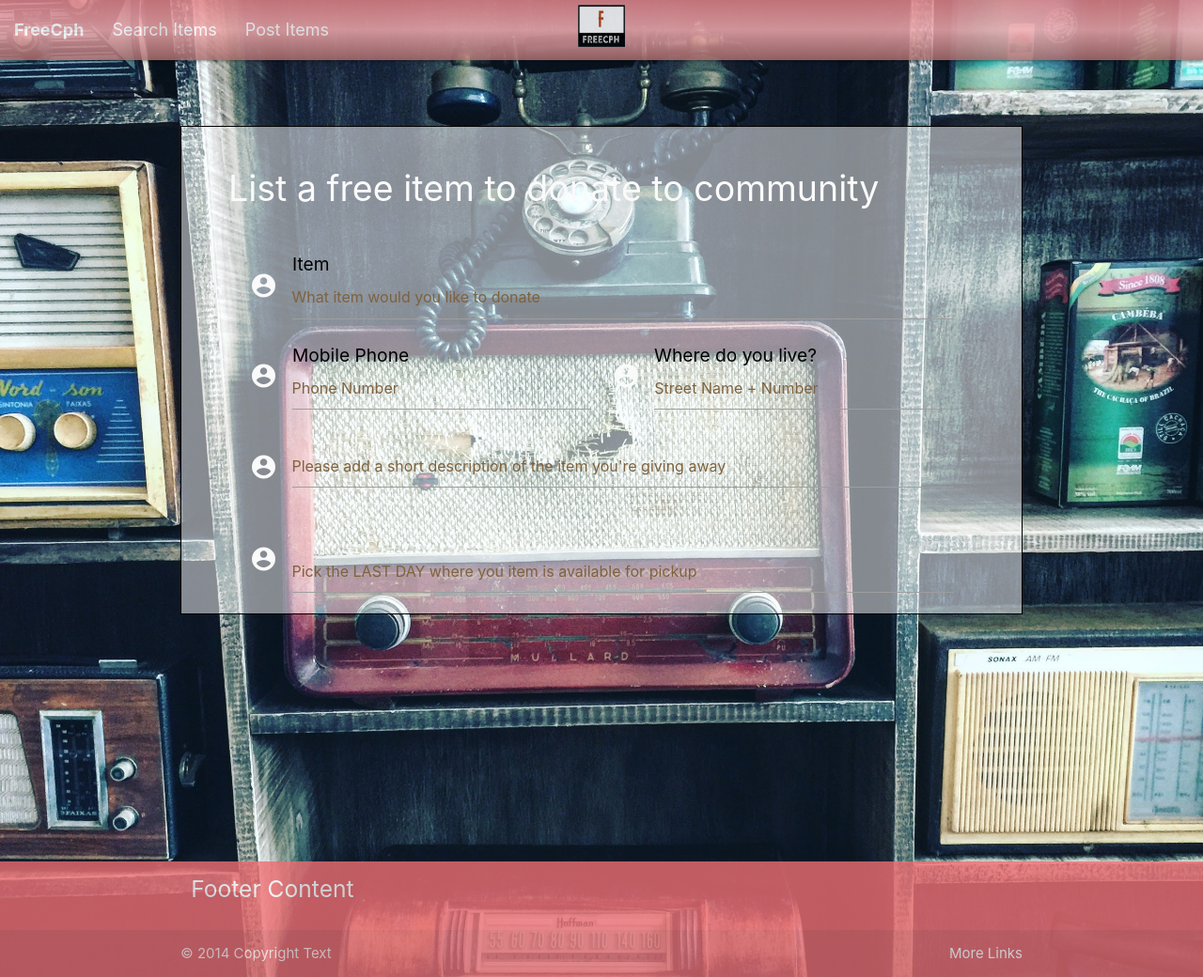
After one commit to ableskewer/3rd-milestone-project-Code-Institute, a Flask app: template templates/post_items.html in a window 1280 px wide. The commit adds this page. Shown: the whole page at 94% size. Run offline with Flask 2, Linux system fonts and the light colour scheme; the template is opened without the code that fills it, so the values that code supplies are empty.

Commit message:
add post_items form page and some additional styling

```diff
--- a/static/css/style.css
+++ b/static/css/style.css
@@ -61,7 +61,6 @@ nav ul a {
   font-size: 3.5rem;
   margin-bottom: 0;
   margin-top: 80px;
-
 }
 
 .header span {
@@ -74,7 +73,7 @@ nav ul a {
 }
 
 .giveaway {
-    background-color:#fdc459;
+  background-color: #fdc459;
   margin-left: 10px;
   margin-top: -5px;
   text-transform: uppercase;
@@ -84,12 +83,12 @@ nav ul a {
 
 .listings {
   width: 90%;
-    height: 50vh;
   margin-top: 50px;
   border: solid 1px #000;
   background-color: rgba(255, 255, 255, 0.5);
   color: #000;
-
+  max-height: 30vh;
+  overflow-y: scroll;
 }
 
 .box-listings {
@@ -104,14 +103,63 @@ nav ul a {
   float: left;
 }
 
-.item-title{
-
-}
-
 .item-description {
   height: 50px;
 }
 
+/* post_items.html */
+
+.form-listing {
+  margin-top: 70px;
+  font-size: 2.5rem;
+  border: solid 1px black;
+  background-color: rgba(255, 255, 255, 0.5);
+  padding: 0 50px;
+  max-height: 50vh;
+  overflow-y: scroll;
+}
+
+.form-listing label {
+  color: black;
+  font-size: 1.6rem;
+}
+
+::placeholder {
+  color: rgb(126, 98, 62);
+}
+
+#textarea {
+  margin-bottom: 5px;
+}
+
+.form-slider-title {
+  color: black;
+  font-size: 1.6rem;
+  text-align: center;
+}
+
+.range-field {
+  margin: 15px 0 5px;
+}
+
+#bad {
+  position: relative;
+  right: 43%;
+  bottom: 60px;
+  font-size: 1.4rem;
+}
+
+#good {
+  position: relative;
+  left: 43%;
+  bottom: 60px;
+  font-size: 1.4rem;
+}
+
+.submit {
+  text-align: center;
+  margin-top: -40px;
+}
 
 /* footer */
 
--- /dev/null
+++ b/templates/post_items.html
@@ -0,0 +1,93 @@
+{% extends 'base.html' %} {% block content %}
+
+<div class="container">
+  <div class="form s12">
+    <div class="s10 form-listing">
+      <p>List a free item to donate to community</p>
+      <div class="row">
+        <form action="" class="col s12">
+          <div class="input-field col s12">
+            <i class="material-icons prefix">account_circle</i>
+            <input
+              placeholder="What item would you like to donate"
+              id="title"
+              type="text"
+              class="validate"
+            />
+            <label for="title">Item</label>
+          </div>
+          <div class="input-field col s12 m6">
+            <i class="material-icons prefix">account_circle</i>
+            <input
+              placeholder="Phone Number"
+              id="phone_number"
+              type="text"
+              class="validate"
+            />
+            <label for="phone_number">Mobile Phone</label>
+          </div>
+          <div class="input-field col s12 m6">
+            <i class="material-icons prefix">account_circle</i>
+            <input
+              placeholder="Street Name + Number"
+              id="address"
+              type="text"
+              class="validate"
+            />
+            <label for="address">Where do you live?</label>
+          </div>
+          <div class="input-field col s12">
+            <i class="material-icons prefix">account_circle</i>
+            <textarea
+              id="textarea1"
+              class="materialize-textarea"
+              placeholder="Please add a short description of the item you're giving away"
+              maxlength="200"
+              rows="5"
+            ></textarea>
+            <label id="textarea" for="textarea1"></label>
+          </div>
+          <div id="matfix" class="input-field col s12">
+            <i class="material-icons prefix">account_circle</i>
+            <input
+              id="due_date"
+              name="due_date"
+              type="text"
+              class="datepicker"
+              placeholder="Pick the LAST DAY where you item is available for pickup"
+            />
+            <label for="icon_prefix"></label>
+          </div>
+          <div class="input-field col s12">
+            <i class="material-icons prefix">account_circle</i>
+            <input
+              placeholder="Pick the LAST TIME of the last day your item is availble for pickup "
+              type="text"
+              class="timepicker"
+            />
+          </div>
+          <div class="input-field col s12 form-slider-title">
+            Item Condition
+            <p class="range-field">
+              <input type="range" id="test5" min="0" max="100" /><span id="bad"
+                >Bad</span
+              ><span id="good">Perfect</span>
+            </p>
+          </div>
+        </form>
+        <div class="input-field col s12 form-slider-title">
+          <button
+            class="btn submit waves-effect waves-light"
+            type="submit"
+            name="action"
+          >
+            Submit Item
+            <i class="material-icons right">send</i>
+          </button>
+        </div>
+      </div>
+    </div>
+  </div>
+</div>
+
+{% endblock %}
```
Lines whose indentation alone changed are shown as unchanged.
